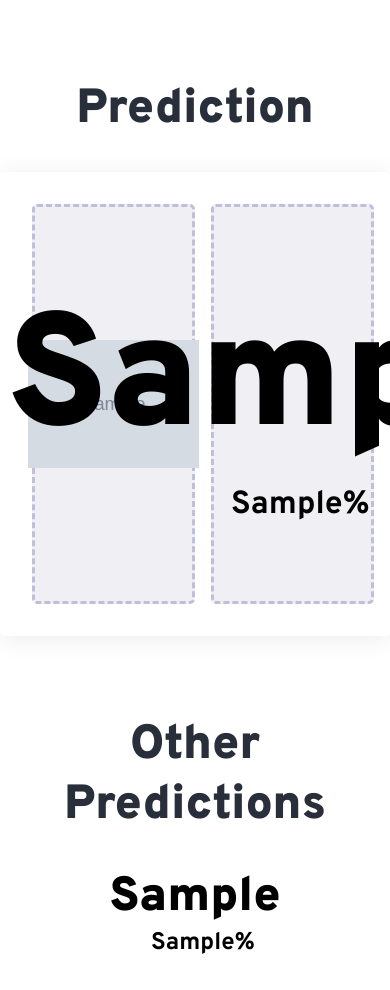
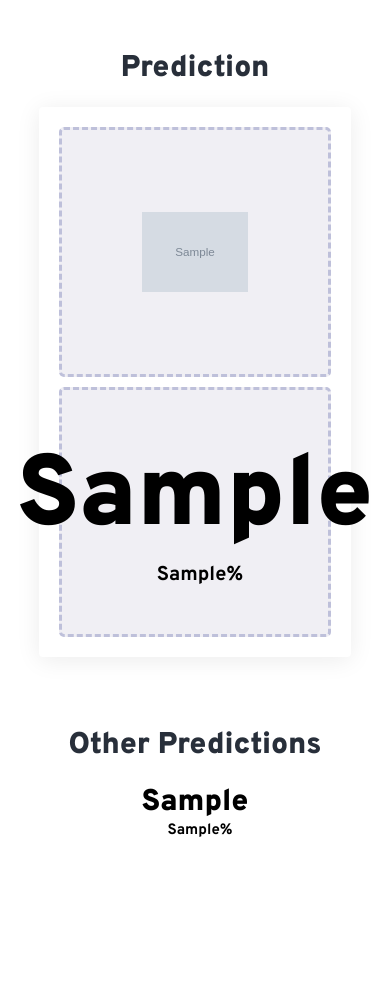
Before and after one commit to nishanthrj/Handwritten-Digit-Recognition, a Django app: template base/templates/predict.html in a window 390 px wide; the page is wider, and only the part inside the window is pictured. After the commit the page ends 837 px from the top of that part, so only its background shows below. Run offline with Django 4.2, Linux system fonts and the light colour scheme; the template is opened without the code that fills it: most values are stand-ins (such as "Sample title", 1, 10 or a date in 2020); grey boxes marked "Sample" are stand-in pictures.

Commit message:
Make the page responsive

```diff
--- a/base/static/style.css
+++ b/base/static/style.css
@@ -81,8 +81,7 @@ html {
   box-shadow: 0 3px 24px rgba(0, 0, 0, 0.08);
   border-radius: 4px;
   display: flex;
-  -moz-column-gap: 1rem;
-       column-gap: 1rem;
+  gap: 1rem;
 }
 .prediction__image, .prediction__value {
   background: rgba(239, 238, 243, 0.9);
@@ -116,6 +115,8 @@ html {
   width: 100%;
   margin: 2rem auto;
   justify-content: space-evenly;
+  gap: 1rem;
+  flex-flow: wrap;
 }
 .other-prediction__value {
   display: flex;
@@ -131,3 +132,25 @@ html {
   font-size: 1.5rem;
   margin-left: 1rem;
 }
+
+@media screen and (max-width: 48rem) {
+  html {
+    font-size: 12px;
+  }
+}
+@media screen and (max-width: 26.5rem) {
+  html {
+    font-size: 10px;
+  }
+  .prediction {
+    display: flex;
+    flex-direction: column;
+  }
+  .prediction-container {
+    flex-direction: column;
+    width: 80%;
+  }
+  .prediction__image, .prediction__value {
+    width: 100%;
+  }
+}
--- a/base/static/style.sass
+++ b/base/static/style.sass
@@ -7,8 +7,6 @@
 
 html
 	font-family: 'Overpass', sans-serif
-
-.content
 
 .title
 	color: #282f3a
@@ -22,7 +20,6 @@ html
 	font-size: 19px
 	text-align: center
 	font-weight: 300
-
 
 .upload-container
 	padding: 2rem
@@ -71,7 +68,6 @@ html
 			span
 				margin-top: 0.25rem
 
-
 .prediction
 	&-container
 		padding: 2rem
@@ -82,7 +78,7 @@ html
 		box-shadow: 0 3px 24px rgba(0,0,0,.08)
 		border-radius: 4px
 		display: flex
-		column-gap: 1rem
+		gap: 1rem
 
 	&__image, &__value
 		background: rgba(239, 238, 243, 0.9)
@@ -93,7 +89,6 @@ html
 		border: 3px dashed #bec0da
 		width: 50%
 		height: 25rem
-
 
 	&__image
 		img
@@ -112,13 +107,14 @@ html
 			font-size: 2rem
 			margin-left: 1rem
 
-
 .other-prediction
 	&-container
 		display: flex
 		width: 100%
 		margin: 2rem auto
 		justify-content: space-evenly
+		gap: 1rem
+		flex-flow: wrap
 
 	&__value
 		display: flex
@@ -133,3 +129,25 @@ html
 		&__percent
 			font-size: 1.5rem
 			margin-left: 1rem
+
+
+
+@media screen and (max-width: 48rem)
+	html
+		font-size: 12px
+
+
+@media screen and (max-width: 26.5rem)
+	html
+		font-size: 10px
+
+	.prediction
+		display: flex
+		flex-direction: column
+
+		&-container
+			flex-direction: column
+			width: 80%
+
+		&__image, &__value
+			width: 100%
```
